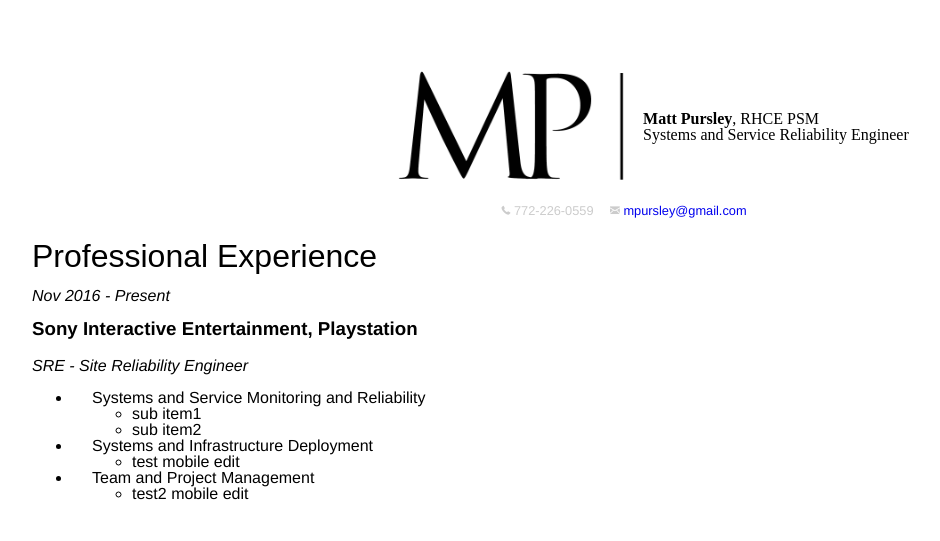
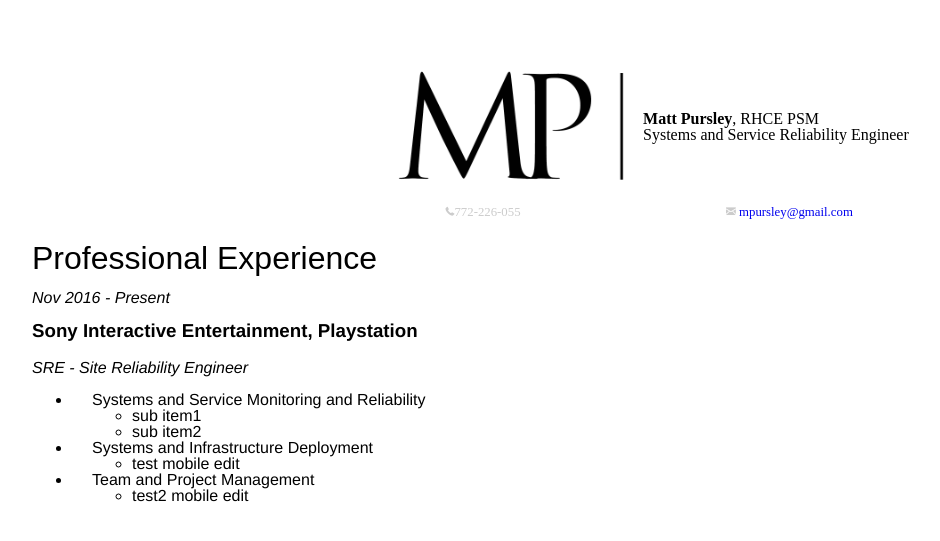
Before and after one commit to mpursley/mpursley.github.io, a Jekyll site: the page built from index_resume_short.md, in a window 1280 px wide. Shown: the top 541 px of the page, without its empty margins (16-956 px from the left). Built offline with Jekyll 4.4.1, drawn with Linux system fonts in a browser that asks for light colours.

Commit message:
Update index_resume_short.md

```diff
--- a/index_resume_short.md
+++ b/index_resume_short.md
@@ -8,15 +8,19 @@
     <td valign="middle" align="right"><img src="assets/matt pursley resume logo v2 cropped.png" width="300"></td>
     <td valign="middle" align="left"><b>Matt Pursley</b>, RHCE PSM<br>Systems and Service Reliability Engineer</td>
   </tr>
+    <td valign="middle" align="right"> <div id="webaddress">
+      <i class="fi-telephone"></i>772-226-055</div>
+    </td>
+    <td valign="middle" align="right"> <div id="webaddress">
+      <i class="fi-mail" style="margin-left:1em"></i>
+      <a href="mailto:mpursley@gmail.com">mpursley@gmail.com</a>
+      </div>
+    </td>
 </table>
 </center>
 
-<div id="webaddress">
-<i class="fi-telephone"></i>
-772-226-0559
-<i class="fi-mail" style="margin-left:1em"></i>
-<a href="mailto:mpursley@gmail.com">mpursley@gmail.com</a>
-</div>
+
+
 
 ## Professional Experience
 
```
